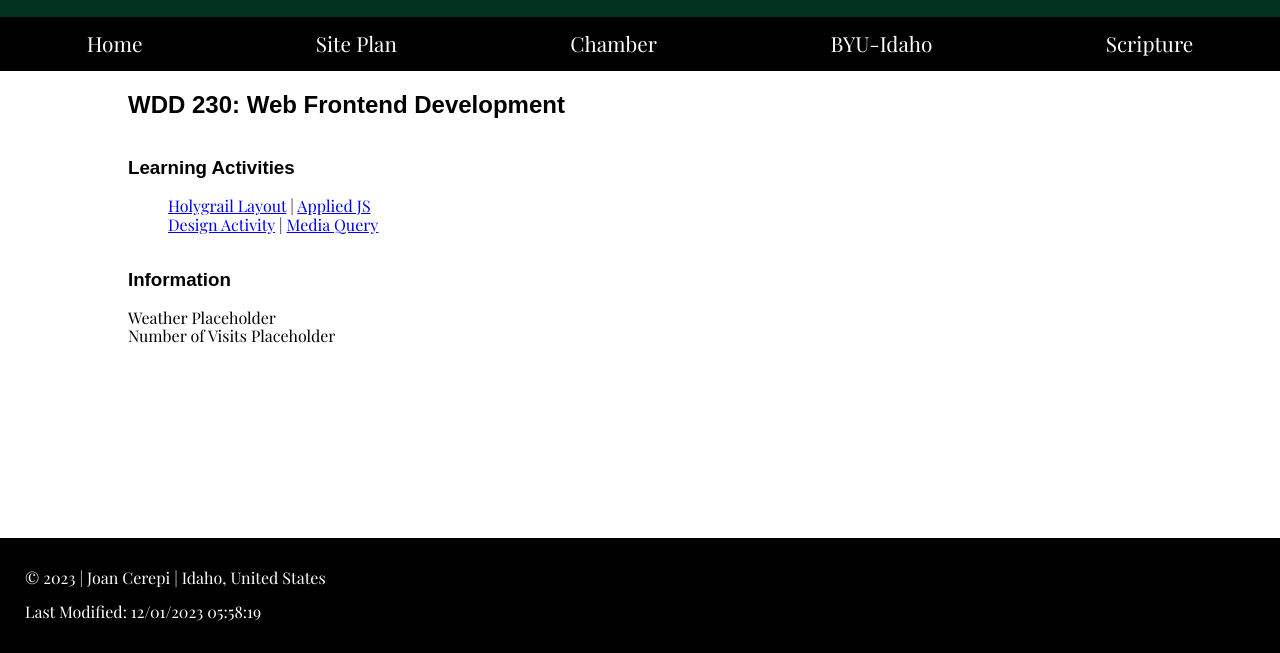
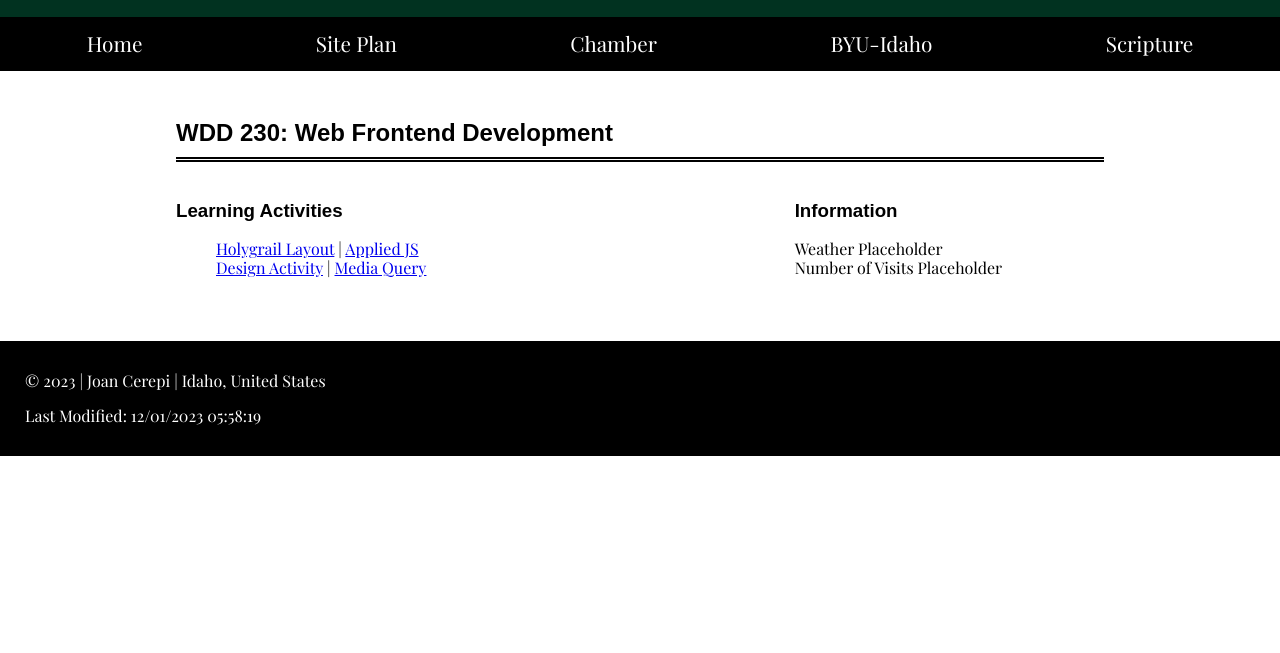
Before and after one commit to joan-cerepi/wdd230, a plain HTML site: page index.html in a window 1280 px wide. Shown: the part 173-826 px from the top of the page. After the commit the page ends 800 px from the top, so only its background shows below. Drawn offline with nearby package versions, Linux system fonts and the light colour scheme; a web font is replaced by a local one.

Commit message:
completed homepage enhancement lesson 02

```diff
--- a/index.html
+++ b/index.html
@@ -23,11 +23,12 @@
   <!-- Styles -->
   <link rel="stylesheet" href="styles/normalize.css">
   <link rel="stylesheet" href="styles/base.css">
+  <link rel="stylesheet" href="styles/larger.css">
 </head>
 
 <body>
   <header>
-    <img src="images/joan-profile.webp" alt="Joan at a miniature golf course" width="150" height="150"
+    <img src="images/joan-profile.webp" alt="Joan at a miniature golf course" width="120" height="120"
       class="profile-pic">
     <h1>Joan Cerepi</h1>
   </header>
@@ -44,9 +45,9 @@
   <main>
     <h2>WDD 230: Web Frontend Development</h2>
 
-    <section class="card">
+    <section class="card activity-card">
       <h3>Learning Activities</h3>
-      <ul class="activities">
+      <ul class="activity-list">
         <li>
           <a href="lesson01/holygrail.html">Holygrail Layout</a> |
           <a href="https://codepen.io/joan-cerepi/pen/jOdKJNN" target="_blank">Applied JS</a>
@@ -58,7 +59,7 @@
       </ul>
     </section>
 
-    <section class="card">
+    <section class="card info-card">
       <h3>Information</h3>
       <div class="weather">Weather Placeholder</div>
       <div class="number-of-visits">Number of Visits Placeholder</div>
--- a/styles/base.css
+++ b/styles/base.css
@@ -1,5 +1,7 @@
 @charset "utf-8";
 @import url("https://fonts.googleapis.com/css2?family=Kdam+Thmor+Pro&family=Playfair+Display:ital,wght@0,400;0,600;0,700;0,900;1,400&display=swap");
+
+/* |-| VARIABLES */
 
 :root {
   /* Fonts */
@@ -12,6 +14,8 @@
   --white: #ffffff;
   --black: #000000;
 }
+
+/* ----------------------- */
 
 /* |-| GENERIC STYLING */
 
@@ -32,7 +36,9 @@ h6 {
   font-family: var(--heading-font);
 }
 
-/* -------------------------------------- */
+/* ----------------------- */
+
+/* |-| HEADER */
 
 header {
   background-color: var(--dark-green);
@@ -40,15 +46,24 @@ header {
   display: flex;
   justify-content: center;
   align-items: center;
-  gap: 3rem;
+  gap: 1.5rem;
   padding: 20px 0;
 }
 
+header h1 {
+  font-size: 1.6em;
+}
+
+/* ----------------------- */
+
+/* |-| NAVIGATION */
+
 nav {
   background-color: var(--black);
-  font-size: 1.3rem;
+  font-size: 1rem;
   display: flex;
-  justify-content: space-around;
+  flex-direction: column;
+  text-align: center;
 }
 
 nav a {
@@ -64,20 +79,35 @@ nav a:hover {
   text-decoration: underline;
 }
 
+/* ----------------------- */
+
+/* |-| MAIN AREA */
+
 main {
-  width: 80%;
-  margin: 0 auto;
+  width: 100%;
   display: grid;
   grid-template-columns: 1fr;
+  padding: 3rem;
 }
 
-.activities {
+main h2 {
+  margin-top: 0;
+  padding-bottom: 10px;
+  border-bottom: 5px double #000;
+}
+
+.activity-list {
   list-style-type: none;
 }
+
+/* ----------------------- */
+
+/* |-| FOOTER */
 
 footer {
   background-color: var(--black);
   color: var(--white);
-  margin-top: 12rem;
   padding: 15px 25px;
 }
+
+/* ----------------------- */
--- /dev/null
+++ b/styles/larger.css
@@ -0,0 +1,54 @@
+@media screen and (min-width: 780px) {
+  /* |-| HEADER */
+
+  header {
+    gap: 3rem;
+  }
+
+  header h1 {
+    font-size: 2em;
+  }
+
+  .profile-pic {
+    width: 150px;
+    height: 150px;
+  }
+
+  /* ----------------------- */
+
+  /* |-| NAVIGATION */
+
+  nav {
+    flex-direction: row;
+    justify-content: space-around;
+    font-size: 1.3rem;
+  }
+
+  /* ----------------------- */
+
+  /* |-| MAIN AREA */
+
+  main {
+    width: 80%;
+    margin: 0 auto;
+    padding: 3rem;
+    grid-template-columns: 2fr 1fr;
+  }
+
+  main h2 {
+    grid-column: 1 / 3;
+    grid-row: 1 / 2;
+  }
+
+  .activity-card {
+    grid-column: 1 / 2;
+    grid-row: 2 / 3;
+  }
+
+  .info-card {
+    grid-column: 2 / 3;
+    grid-row: 2 / 3;
+  }
+
+  /* ----------------------- */
+}
```
